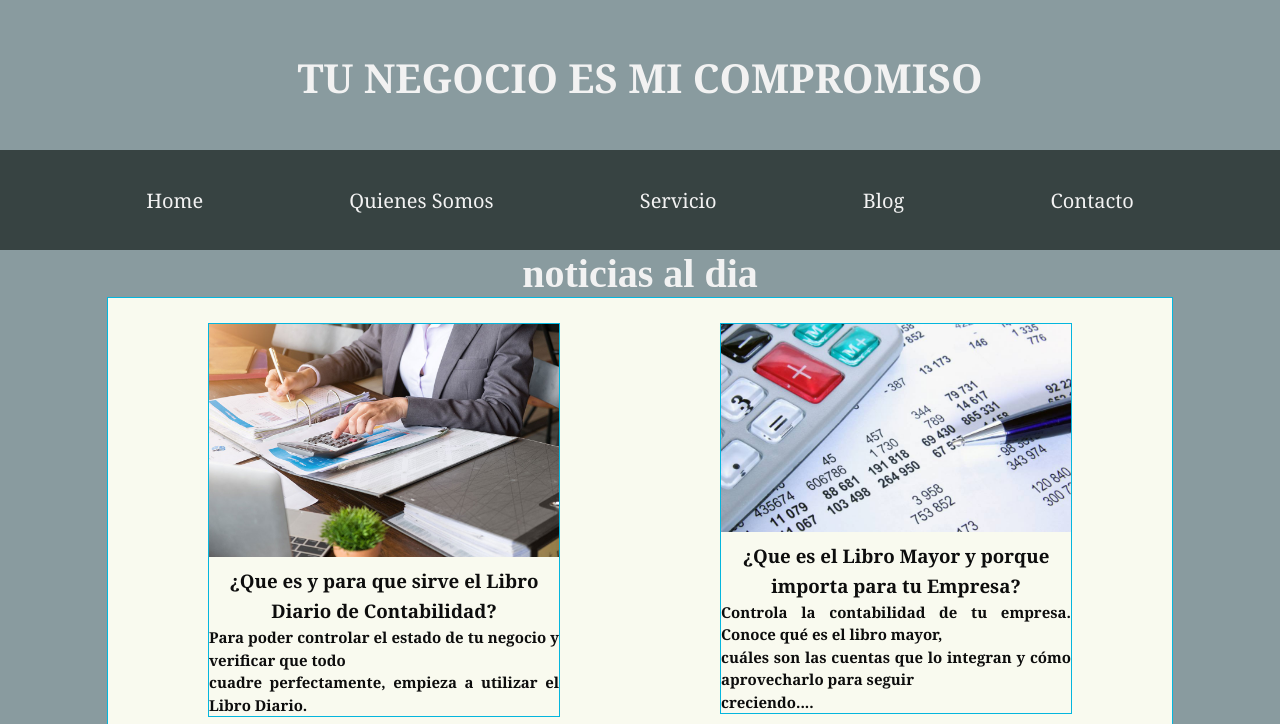
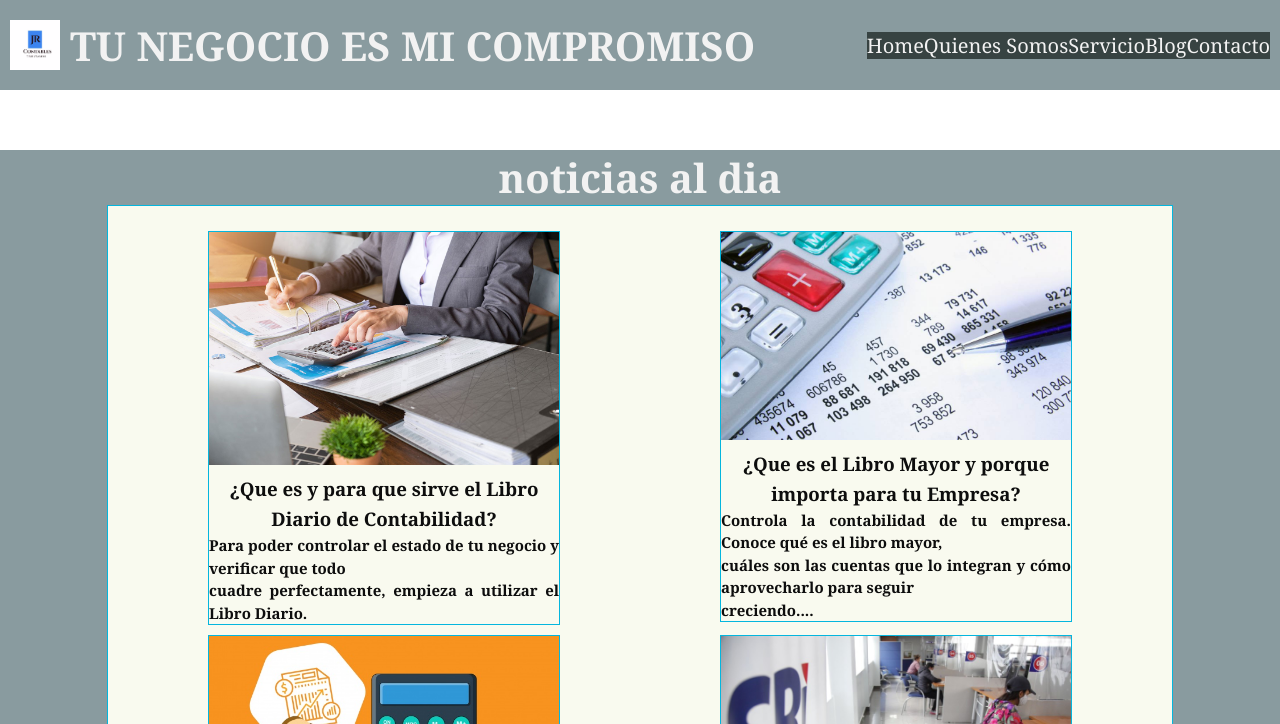
Before and after one commit to JONATSAMY/PF-RomeromurilloJonathan, a website: page html/Blog.html in a window 1280 px wide. Shown: the top 724 px of the page. Drawn offline with Linux system fonts and the light colour scheme.

Commit message:
configure header and nav

```diff
--- a/html/Blog.html
+++ b/html/Blog.html
@@ -10,8 +10,10 @@
 <body>
     <div id="grilla">
     <header>
+        <a href="#index" class="logo">
+            <img src="../img/logojr.jpeg" alt="" class="imglogo">
             <h1>TU NEGOCIO ES MI COMPROMISO</h1>
-    </header>
+        </a>
         <nav>
             <ul>
                 <li> <a href="../index.html">Home</a> </li>
@@ -21,6 +23,8 @@
                 <li><a href="contacto.html">Contacto</a></li>
             </ul>
         </nav>
+    </header>
+
     <main>
         <h2>noticias al dia</h2>
         <section class="blog-section">
--- a/scss/style.scss
+++ b/scss/style.scss
@@ -7,9 +7,8 @@
 #grilla{
     display: grid;
     grid-template-columns: 100%;
-    grid-template-rows: 150px 100px 1000px 100px;
+    grid-template-rows: 150px 1000px 100px;
     grid-template-areas: "header"
-                         "nav"
                          "main"
                          "footer";
     justify-content: center;
@@ -36,21 +35,33 @@
     margin-top: 30px;
     font-size: 20px;
 }
+body{
+    font-family: $tipografia;
+    margin: 0;
+}
 header{
     background-color: #899B9F;
     grid-area: header;
+    height: 70px;
+    display: flex;
+    justify-content: space-between;
+    align-items: center;
+    padding: 10px;
+}
+.logo{
+    display: flex;
+    align-items: center;
+}
+.imglogo{
+    height: 50px;
+    margin-right: 10px;
 }
 h1{
     color: #F2F2F2;
     text-align: center;
-    font-family: Georgia, 'Times New Roman', Times, serif;
-    font-size: 40px;
-    padding: 50px;
-
 }
 nav{
     background-color: #374342;
-    grid-area: nav;
 }
 ul{
     display: flex;
@@ -59,6 +70,11 @@ ul{
     justify-content: space-evenly;
     align-items: center;
     list-style-type: none;
+}
+a{
+    font-size: 20px;
+    color: #F2F2F2;
+    text-decoration: none;
 }
 #lista-inicio{
     display: flex;
@@ -79,12 +95,7 @@ ul{
     list-style-type:circle;
 
 }
-a{
-    font-size: 20px;
-    color: #F2F2F2;
-    font-family: Georgia, 'Times New Roman', Times, serif;
-    text-decoration: none;
-}
+
 main{
     background-color: #899B9F;
     grid-area: main;
```
Also changed, not shown: css/style_sass.css, img/logojr.jpeg (added), img/logopag.jpeg (added). Lines whose indentation alone changed are shown as unchanged.
